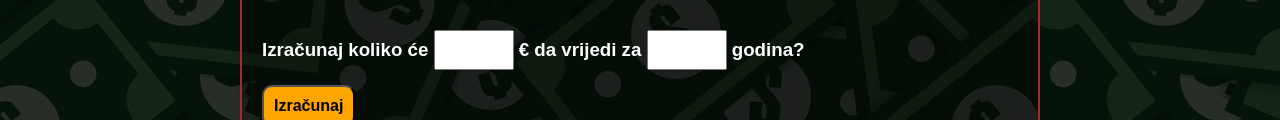
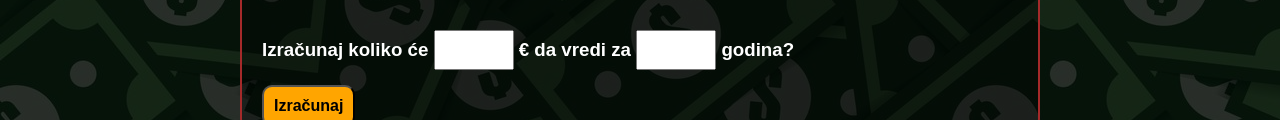
Before and after one commit to aleksej018/Inflation-calc., a plain HTML site: page index.html in a window 1280 px wide. Shown: the part 167-287 px from the top of the page. Drawn offline with Linux system fonts and the light colour scheme.

Commit message:
Update index.html

```diff
--- a/index.html
+++ b/index.html
@@ -11,7 +11,7 @@
 
 		<div class="container">
 			<h3>Stopa inflacije: <input type="number" min="0.1" id="inflationRate"> %</h3> <br>
-			<h3>Izračunaj koliko će <input type="number" min="1" id="money"> € da vrijedi za
+			<h3>Izračunaj koliko će <input type="number" min="1" id="money"> € da vredi za
 				<input type="number" min="1" id="years"> godina?</h3>
 
 			<button onclick="inflationCalculator()">Izračunaj</button>
```
